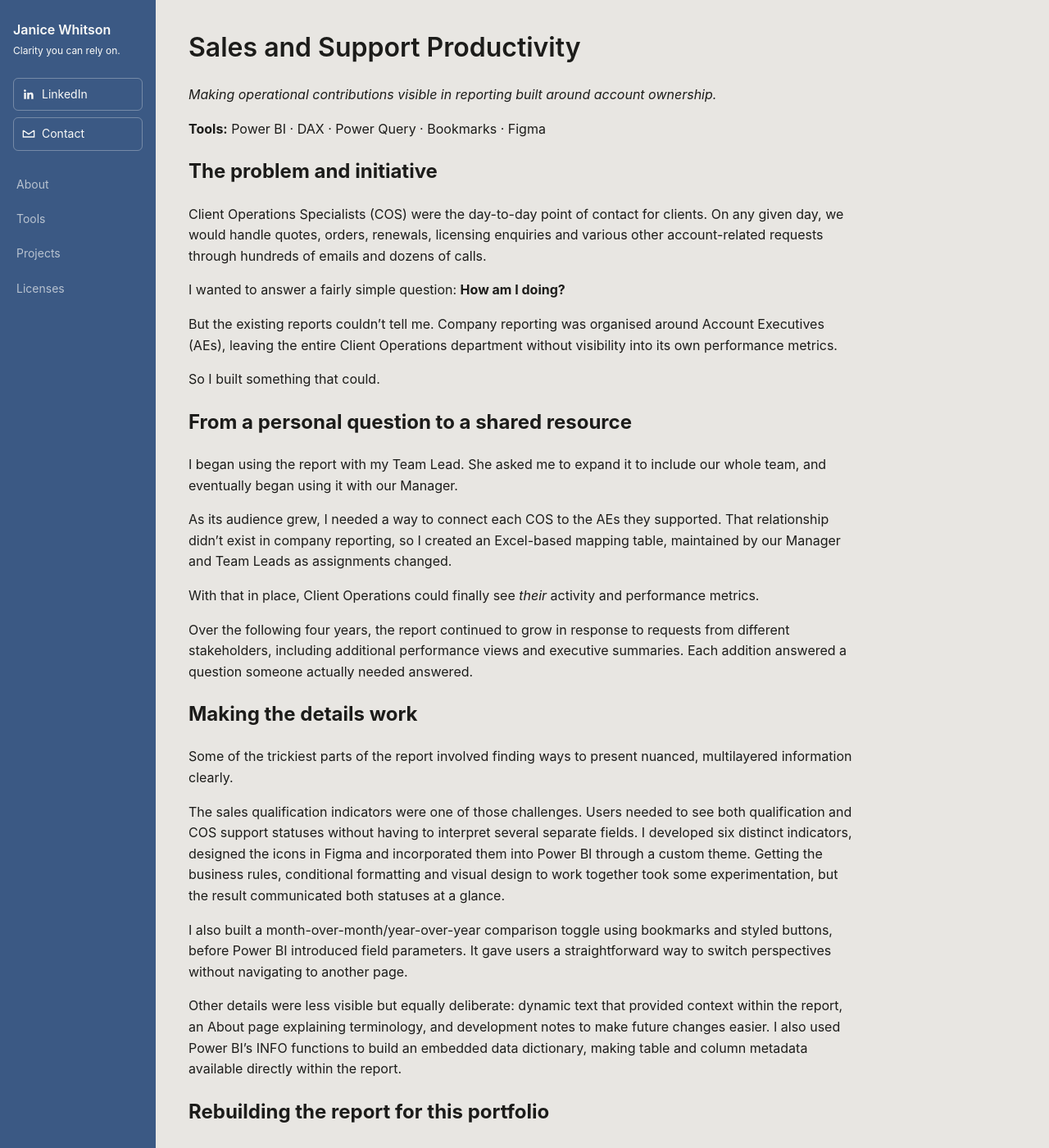
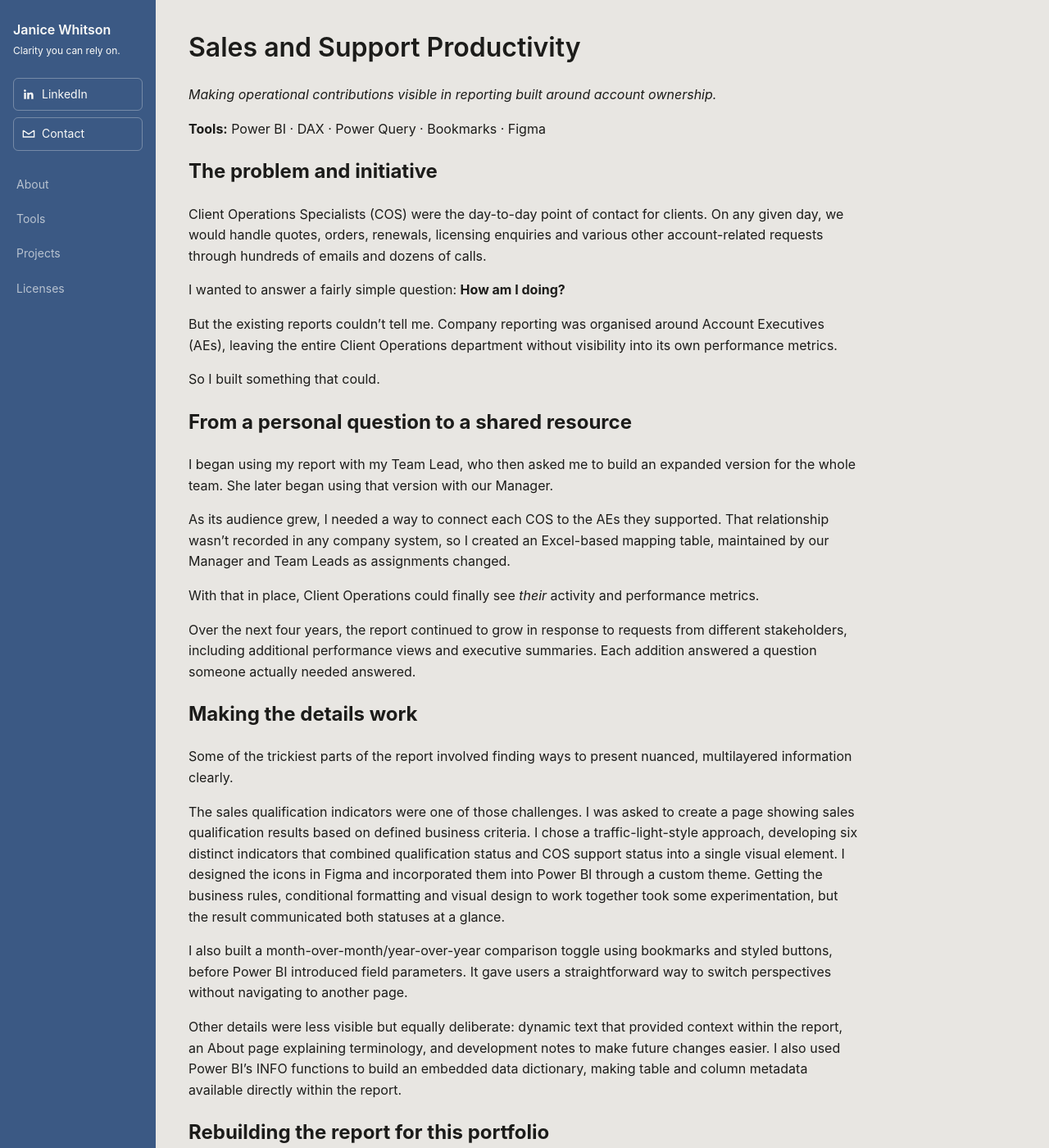
Before and after one commit to janicewhitson/data, a Jekyll site: the page built from projects/sales-support-productivity/index.md, in a window 1280 px wide and 1400 px high. Shown: the whole window at 82% size. Built offline with Jekyll 4.4.1, drawn with Linux system fonts in a browser that asks for light colours.

Commit message:
Clarify report expansion, missing assignment data and qualification design

```diff
--- a/projects/sales-support-productivity/index.md
+++ b/projects/sales-support-productivity/index.md
@@ -19,19 +19,19 @@ So I built something that could.
 
 ## From a personal question to a shared resource
 
-I began using the report with my Team Lead. She asked me to expand it to include our whole team, and eventually began using it with our Manager.
+I began using my report with my Team Lead, who then asked me to build an expanded version for the whole team. She later began using that version with our Manager.
 
-As its audience grew, I needed a way to connect each COS to the AEs they supported. That relationship didn't exist in company reporting, so I created an Excel-based mapping table, maintained by our Manager and Team Leads as assignments changed.
+As its audience grew, I needed a way to connect each COS to the AEs they supported. That relationship wasn't recorded in any company system, so I created an Excel-based mapping table, maintained by our Manager and Team Leads as assignments changed.
 
 With that in place, Client Operations could finally see *their* activity and performance metrics.
 
-Over the following four years, the report continued to grow in response to requests from different stakeholders, including additional performance views and executive summaries. Each addition answered a question someone actually needed answered.
+Over the next four years, the report continued to grow in response to requests from different stakeholders, including additional performance views and executive summaries. Each addition answered a question someone actually needed answered.
 
 ## Making the details work
 
 Some of the trickiest parts of the report involved finding ways to present nuanced, multilayered information clearly.
 
-The sales qualification indicators were one of those challenges. Users needed to see both qualification and COS support statuses without having to interpret several separate fields. I developed six distinct indicators, designed the icons in Figma and incorporated them into Power BI through a custom theme. Getting the business rules, conditional formatting and visual design to work together took some experimentation, but the result communicated both statuses at a glance.
+The sales qualification indicators were one of those challenges. I was asked to create a page showing sales qualification results based on defined business criteria. I chose a traffic-light-style approach, developing six distinct indicators that combined qualification status and COS support status into a single visual element. I designed the icons in Figma and incorporated them into Power BI through a custom theme. Getting the business rules, conditional formatting and visual design to work together took some experimentation, but the result communicated both statuses at a glance.
 
 I also built a month-over-month/year-over-year comparison toggle using bookmarks and styled buttons, before Power BI introduced field parameters. It gave users a straightforward way to switch perspectives without navigating to another page.
 
```
